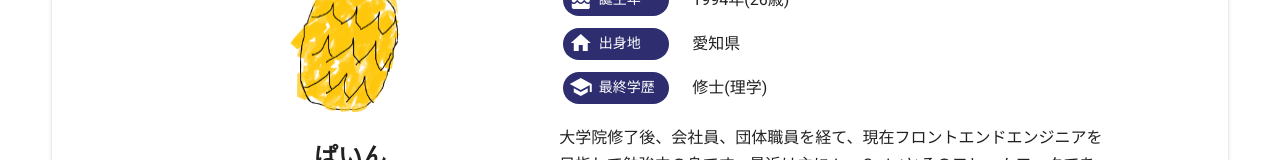
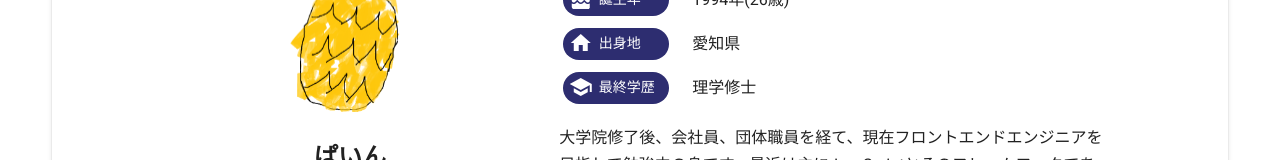
Before and after one commit to foolish-pine/portfolio_public, a Vue app: page /profile in a window 1280 px wide. Shown: the part 329-489 px from the top of the page. Built offline with nearby package versions, Linux system fonts and the light colour scheme.

Commit message:
minor fix

```diff
--- a/src/App.vue
+++ b/src/App.vue
@@ -52,15 +52,12 @@ export default {
 body * {
   line-height: 1.7 !important;
 }
-.container {
-  max-width: 1200px !important;
-}
 .page-title {
   font-size: 2rem;
 }
 </style>
 
-<style lang="scss" scoped>
+<style lang="scss">
 a {
   text-decoration: none;
   color: #fff !important;
--- a/src/assets/json/profile.json
+++ b/src/assets/json/profile.json
@@ -17,7 +17,7 @@
       {
         "icon": "mdi-school",
         "label": "最終学歴",
-        "text": " 修士(理学)"
+        "text": "理学修士"
       }
     ],
     "comment": "大学院修了後、会社員、団体職員を経て、現在フロントエンドエンジニアを目指して勉強中の身です。最近は主にJavaScriptとそのフレームワークであるVue.jsをメインに学習しています。"
--- a/src/views/Profile.vue
+++ b/src/views/Profile.vue
@@ -153,4 +153,7 @@ a {
 .tr-like {
   height: 60px;
 }
+.container {
+  max-width: 1200px !important;
+}
 </style>
--- a/src/views/Skills.vue
+++ b/src/views/Skills.vue
@@ -58,4 +58,7 @@ export default {
 .img-spacer {
   width: 30px;
 }
+.container {
+  max-width: 1200px !important;
+}
 </style>
--- a/src/views/Works.vue
+++ b/src/views/Works.vue
@@ -197,7 +197,7 @@ export default {
 };
 </script>
 
-<style lang="scss">
+<style lang="scss" scoped>
 a {
   text-decoration: none;
 }
@@ -207,4 +207,7 @@ a {
 .dialog-text {
   color: rgba(0, 0, 0, 0.87) !important;
 }
+.container {
+  max-width: 1200px !important;
+}
 </style>
```
